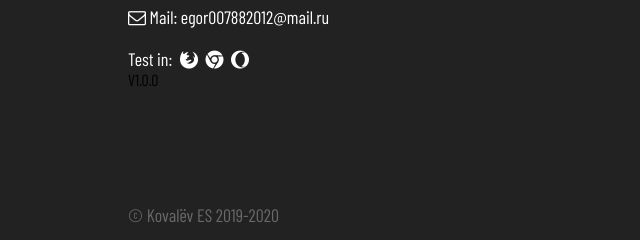
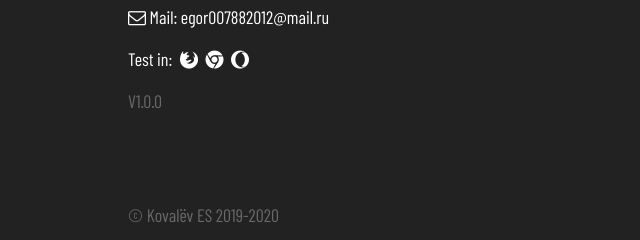
Before and after one commit to Gor22/promoGit, a plain HTML site: page index.html in a window 1280 px wide. Shown: the part 2679-2919 px from the top of the page, 0-640 px from the left. Drawn offline with nearby package versions, Linux system fonts and the light colour scheme; animation ran at ten frames a second; a web font is replaced by a local one.

Commit message:
Update footer.css

```diff
--- a/footer/css/footer.css
+++ b/footer/css/footer.css
@@ -42,7 +42,11 @@
     top: -11px;
     left: 51.6px;
 }
-
+.footer__version{
+    color: var(--color-grayLight);
+    font-size: 18px;
+    margin-top: 20px;
+}
 
 
 .footer__test>.fa{
```
